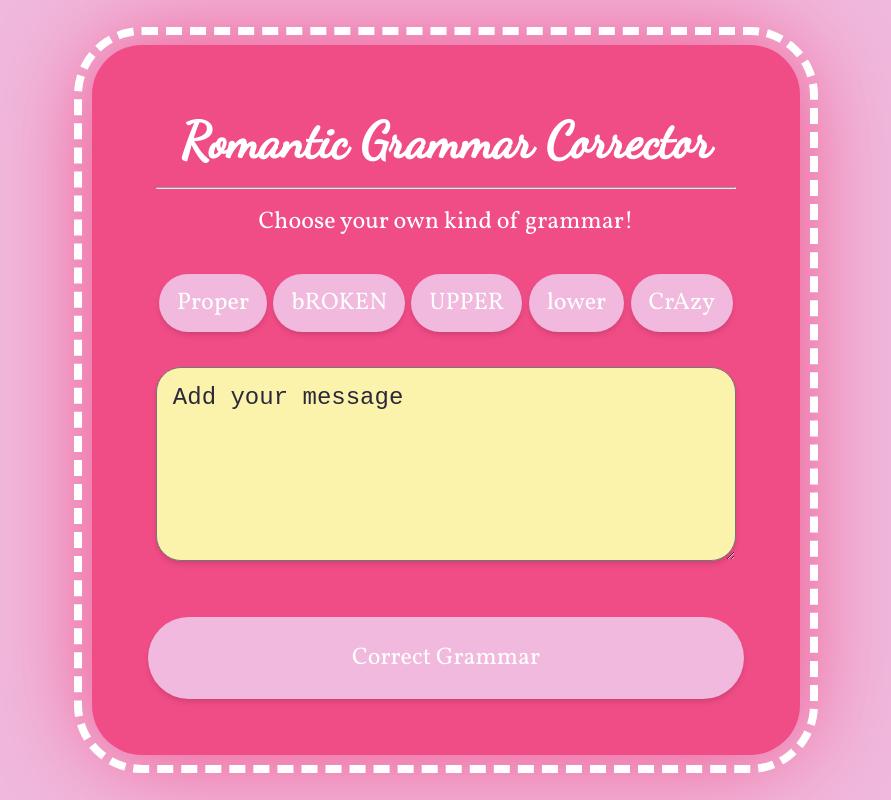
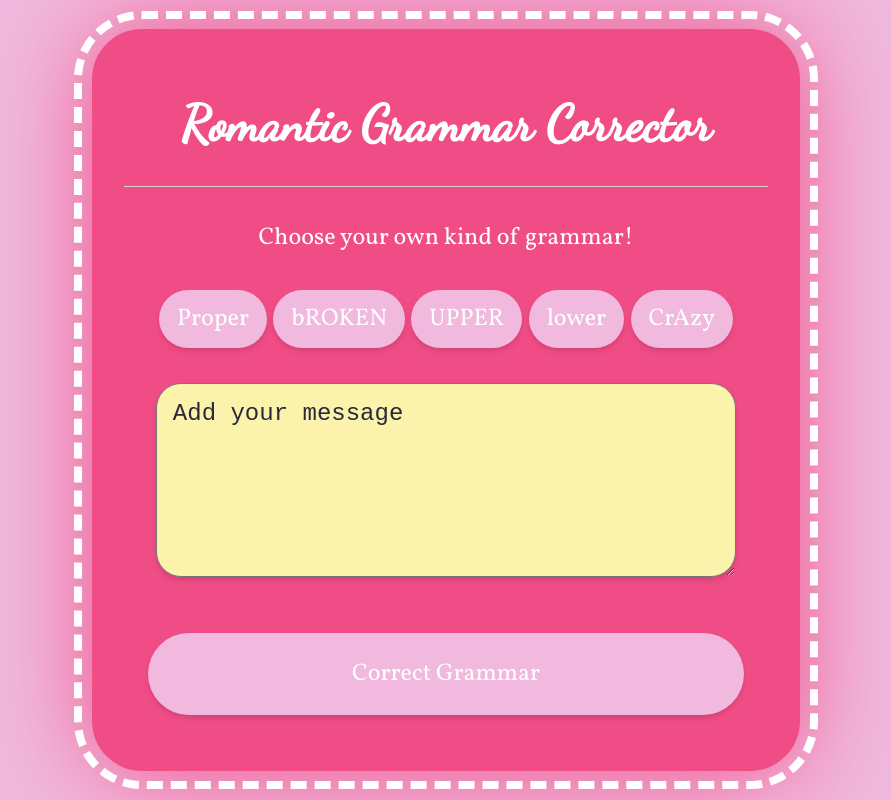
Before and after one commit to realtnt/grammar_corrector, a plain HTML site: page index.html in a window 1280 px wide. Shown: the whole page, without its empty margins (194-1085 px from the left). Drawn offline with Linux system fonts and the light colour scheme.

Commit message:
Removed HR and added H1 border-bottom instead

```diff
--- a/index.html
+++ b/index.html
@@ -16,7 +16,6 @@
     <div class="container">
         <header>
             <h1>Romantic Grammar Corrector</h1>
-            <hr>
             <p>Choose your own kind of grammar!</p>
             <nav>
                 <ul>
--- a/styles.css
+++ b/styles.css
@@ -87,8 +87,8 @@ h1 {
     font-size: 50px;
     text-align: center;
     color: white;
-    padding: 0 2rem;
-    margin-bottom: 1rem;
+    padding: 0 2rem 2rem 2rem;
+    border-bottom: 0.1px solid lightgray;
 }
 
 p {
@@ -107,10 +107,6 @@ p {
     margin: 2rem 2rem;
     box-shadow: rgba(0, 0, 0, 0.1) 0px 4px 6px -1px, rgba(0, 0, 0, 0.06) 0px 2px 4px -1px;
     border-radius: 25px;
-}
-
-hr {
-    margin: 0 2rem 1rem 2rem;
 }
 
 button {
```
